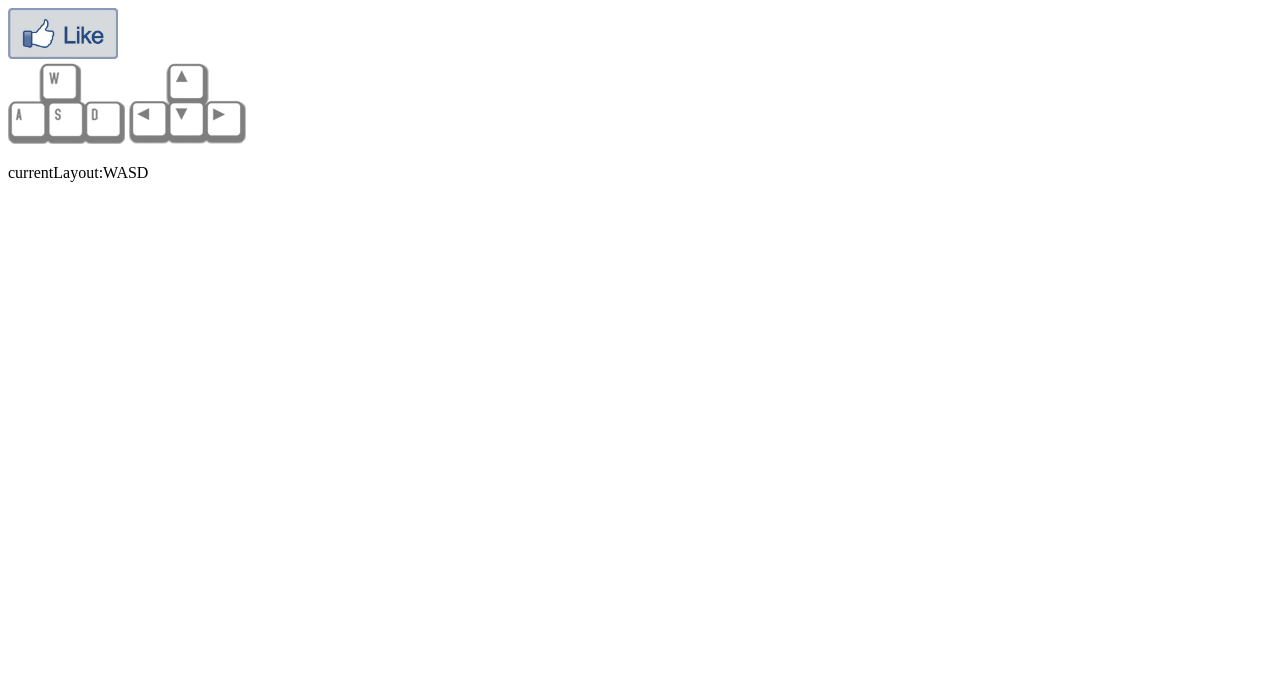
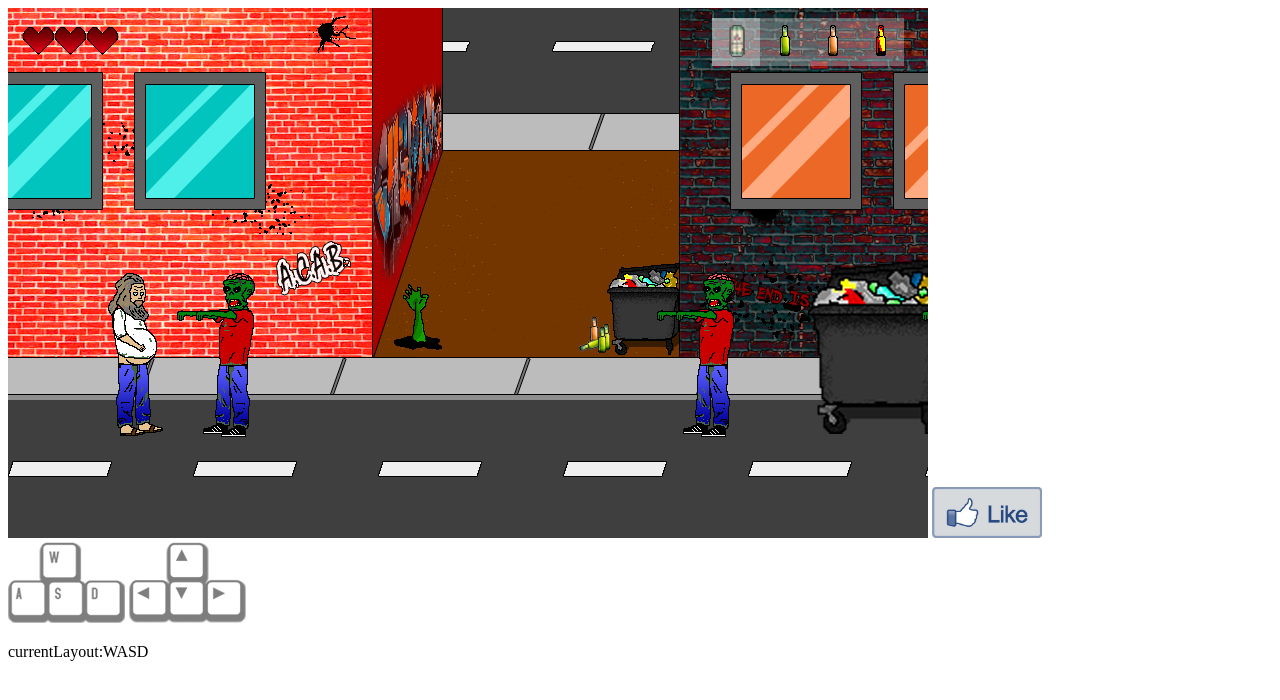
Before and after one commit to storm85049/beer_the_zombie, a plain HTML site: page beer_the_zombie/beer_the_zombie.html in a window 1280 px wide. Drawn offline with Linux system fonts and the light colour scheme.

Commit message:
Add files via upload

```diff
--- a/beer_the_zombie/beer_the_zombie.html
+++ b/beer_the_zombie/beer_the_zombie.html
@@ -19,8 +19,7 @@
 
 		<body>
 			<!--<script src="ArrayTest.js"></script>-->
-			<script src="ArrayTryFullCode.js"></script>
-			<!--<script src="beer_the_zombie_main.js" margin-left="20px"></script>	-->
+			<script src="beer_the_zombie_main.js" margin-left="20px"></script>
 			<a  target ="_blank"href="http://www.facebook.com"><img margin-left="80%" border="0"src="images/fb_like_button.jpg" width="110" height="51"></img></a>
 			<br><img class='interactives'src="images/wasd.png" id='wasd'></img>
 			<img class='interactives' src="images/arrows.png" id='arr'></img>
--- a/beer_the_zombie/beer_the_zombie_main.js
+++ b/beer_the_zombie/beer_the_zombie_main.js
@@ -8,7 +8,7 @@
 	var gravity = 0.6,
 		friction = 0.8,
 		weaponChoice = 0,
-		numOfZombies = 10;
+		numOfZombies = 5;
 	var shoot = false,
 		playerImmune = false,
 		onLayerOne = false,
@@ -683,7 +683,7 @@
 			onLayerTwo = false;
 		}
 
-	zombieMove(2);
+	zombieMove(1);
 	trackWeaponDirection();
 
 		if(loaded){
```
